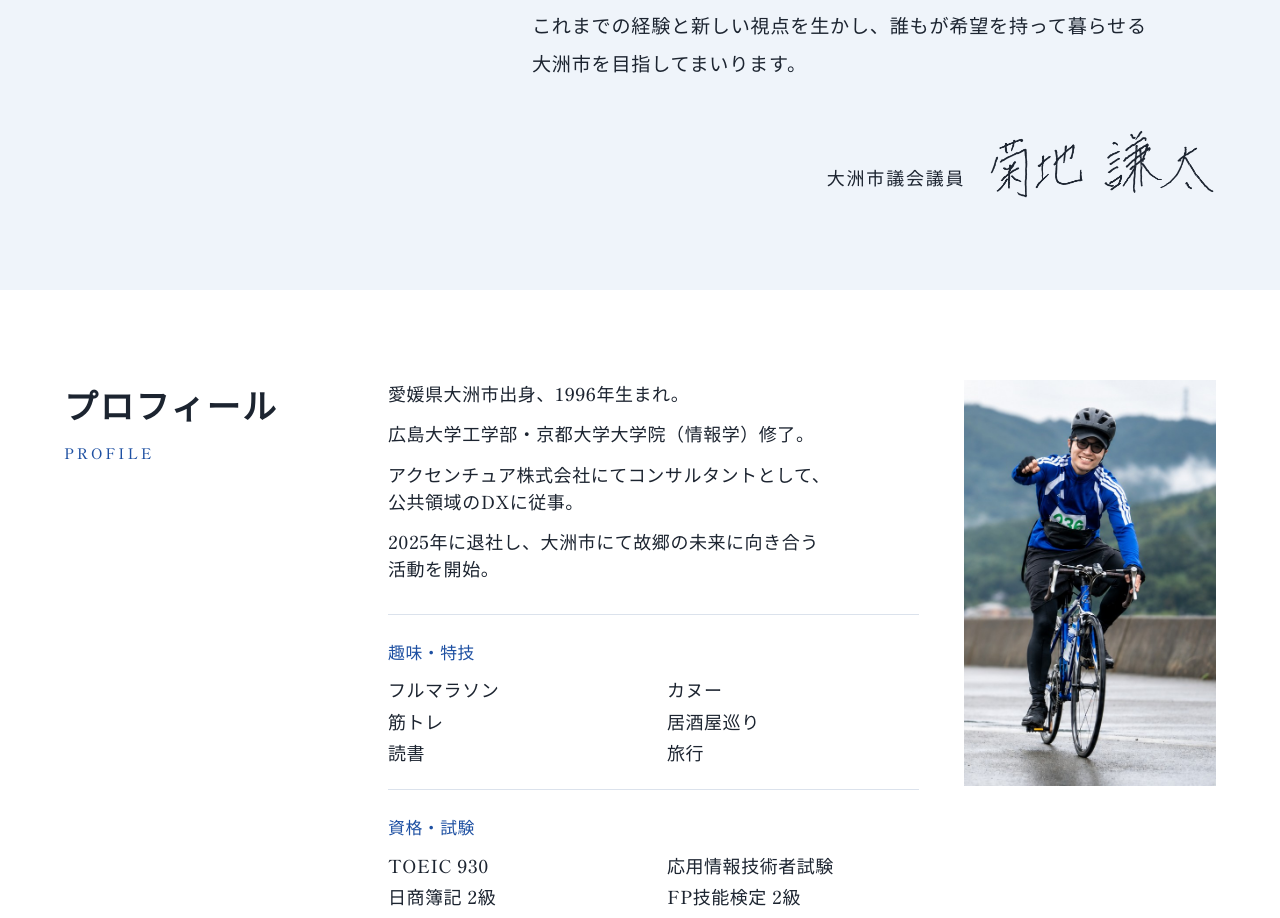
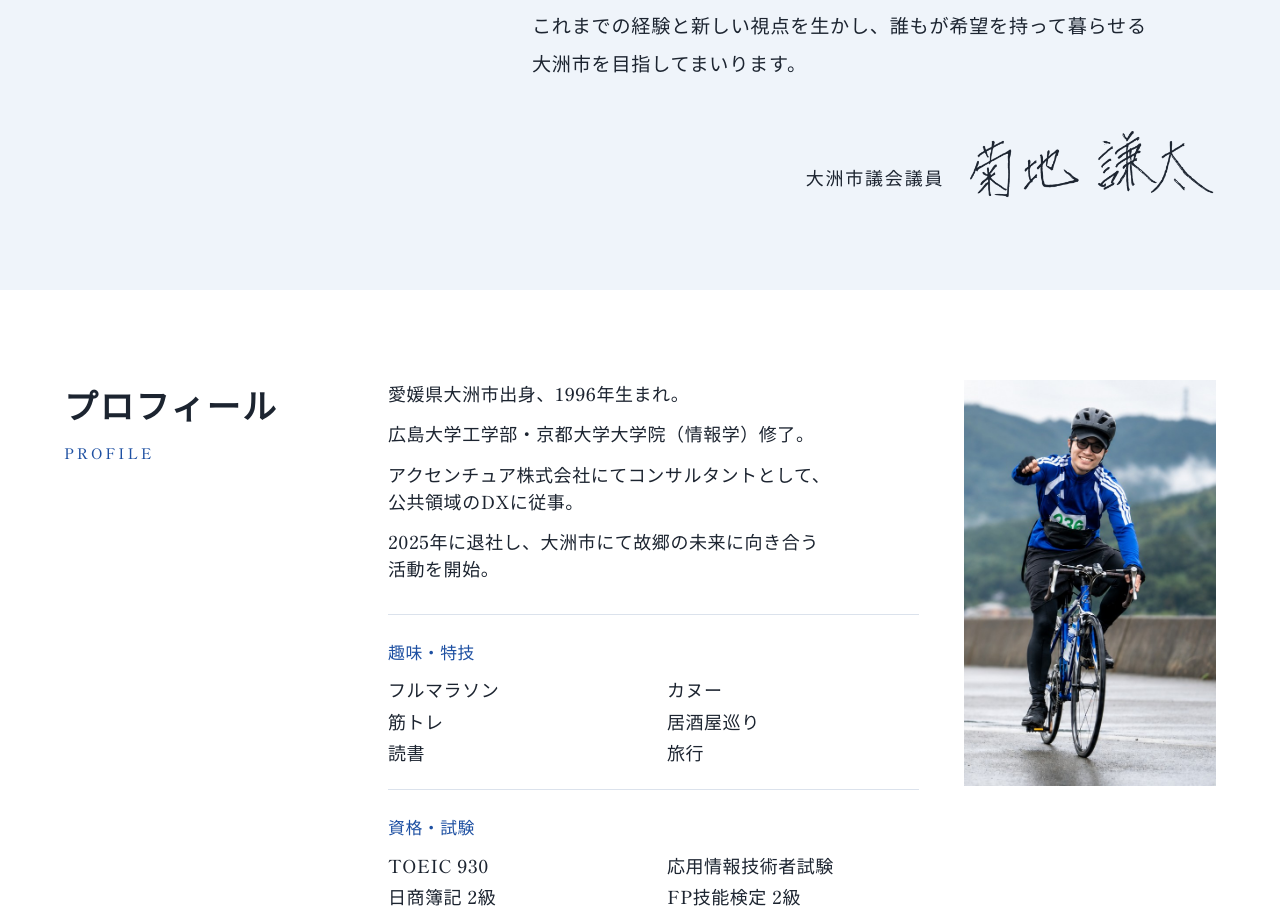
Before and after one commit to kentakikuchi0423/HOMEPAGE, a Next.js app: page / in a window 1280 px wide. Shown: the part 1660-2578 px from the top of the page. Built offline with nearby package versions, Linux system fonts and the light colour scheme; no server answers.

Commit message:
Replace the signature image with the newly supplied one
Co-Authored-By: Claude Fable 5.2 <noreply@anthropic.com>
Claude-Session: https://claude.ai/code/session_01ACicwXpsh3J5NmLsPV9VBN

```diff
--- a/src/components/sections/MessageSection.tsx
+++ b/src/components/sections/MessageSection.tsx
@@ -57,7 +57,7 @@ export default function MessageSection() {
                 src={signatureImage}
                 alt={signatureName}
                 width={900}
-                height={284}
+                height={260}
                 className="h-14 w-auto md:h-16"
               />
             ) : (
```
Also changed, not shown: public/images/profile/signature.png.
